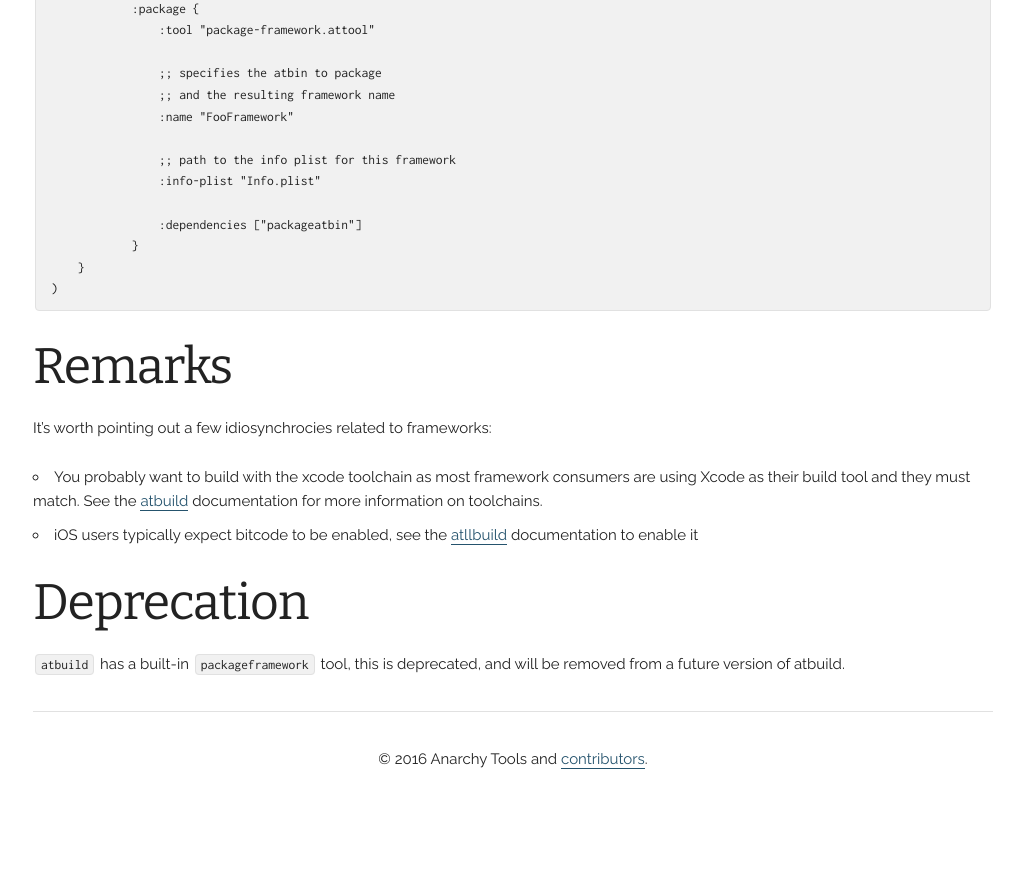
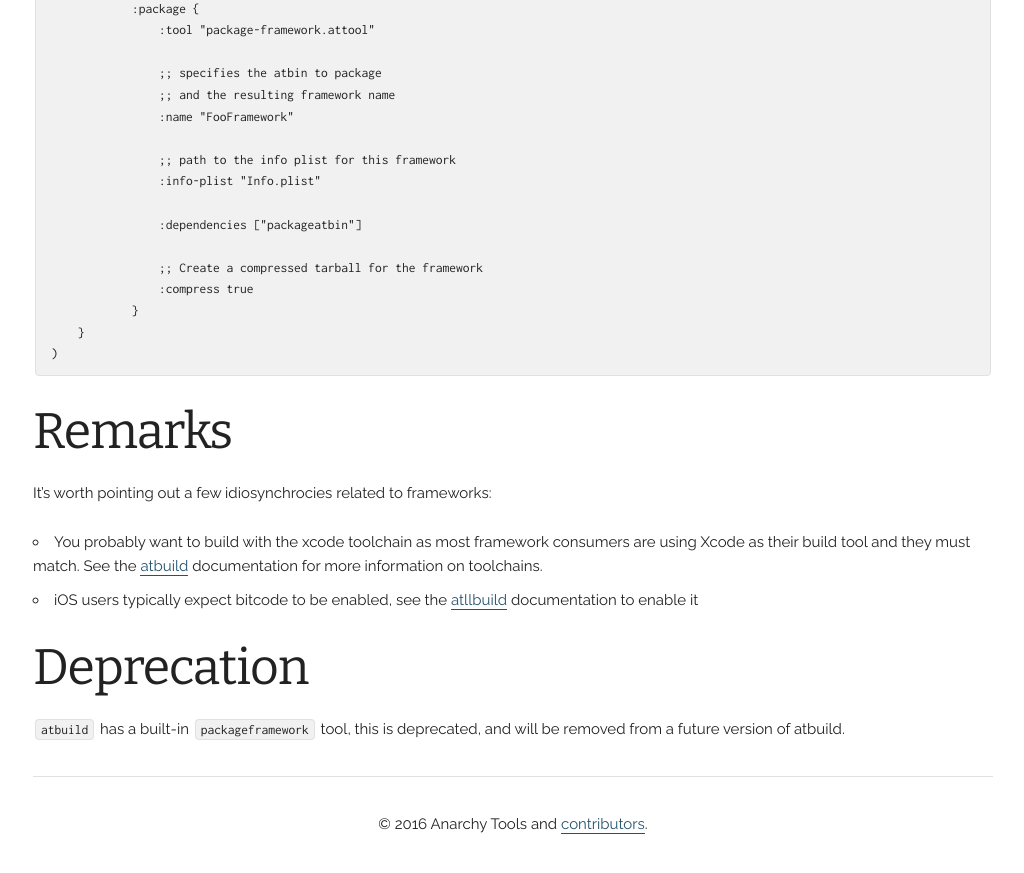
Before and after one commit to AnarchyTools/anarchytools.github.io, a Jekyll site: the page built from docs/package-framework.md, in a window 1280 px wide and 900 px high, scrolled down 769 px. Shown: the top 873 px of the window, without its empty margins (127-1151 px from the left). Built offline with Jekyll 4.4.1, drawn with Linux system fonts in a browser that asks for light colours.

Commit message:
Document `:compress` option
Added in package-framework 1.0

```diff
--- a/docs/package-framework.md
+++ b/docs/package-framework.md
@@ -44,6 +44,9 @@
                 :info-plist "Info.plist"
 
                 :dependencies ["packageatbin"]
+
+                ;; Create a compressed tarball for the framework
+                :compress true
             }
     }
 )
```
